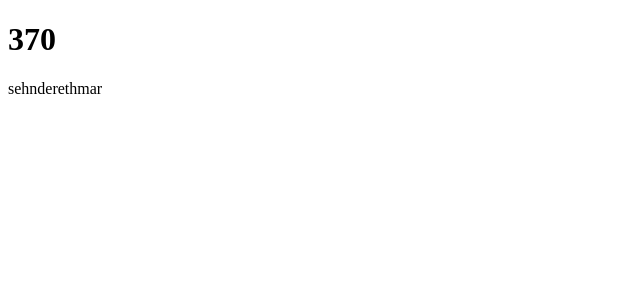
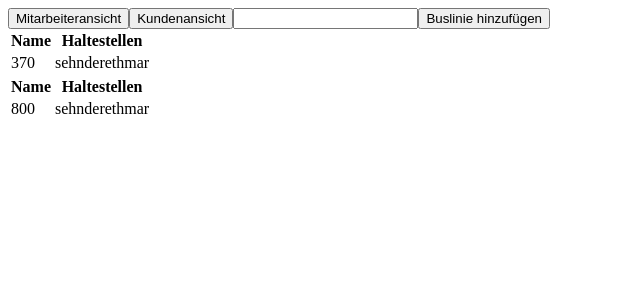
Before and after one commit to MarcHSW/workspacevscode, a React (Create React App) app in the folder bussupervisor/frontend/: page / in a window 1280 px wide. Shown: the top 300 px of the page, without its empty margins (0-640 px from the left). Built offline with nearby package versions, Linux system fonts and the light colour scheme; no server answers.

Commit message:
frontend update

```diff
--- a/bussupervisor/frontend/package.json
+++ b/bussupervisor/frontend/package.json
@@ -11,6 +11,8 @@
     "react-dom": "^17.0.2",
     "react-dropzone": "^12.0.4",
     "react-scripts": "5.0.0",
+    "react-table": "^7.7.0",
+    "styled-components": "^5.3.3",
     "web-vitals": "^2.1.4"
   },
   "scripts": {
--- a/bussupervisor/frontend/src/App.js
+++ b/bussupervisor/frontend/src/App.js
@@ -17,18 +17,30 @@ let columns = [
 
 function Buslinien() {
   const [buslinien, setBuslinien] = useState([
-    { name: "370", haltestellen: ["sehnde", "rethmar"] }
+    { name: "370", haltestellen: ["sehnde", "rethmar"]},
+    { name: "800", haltestellen: ["sehnde", "rethmar"]}
   ]);
 
   const buslinienNameRef = useRef();
 
-  function handleAddBuslinie(e) {
+  function handleAddBuslinie() {
     const name = buslinienNameRef.current.value;
 
     setBuslinien((prevBuslinien) => {
       return [...prevBuslinien, { name: name, haltestellen: [] }];
     });
     buslinienNameRef.current.value = null;
+  }
+
+
+//TODO: implementieren
+  const openKundenansicht = () => {
+
+  }
+
+  //TODO: implementieren
+  const openMitarbeiteransicht = () =>{
+
   }
 
   const fetchBuslinien = () => {
@@ -42,12 +54,25 @@ function Buslinien() {
     fetchBuslinien();
   }, [])
 
-  return buslinien.map((buslinien, index) => {
+
+  const buslinienTable = buslinien.map((buslinien, index) => {
     return (<div key={index}>
-      <h1>{buslinien.name}</h1>
-      <p>{buslinien.haltestellen}</p>
-    </div>)
-  })
+     <Table
+     columns={columns}
+      data={[buslinien]}
+      tableLayout="auto"
+    />
+  </div>)
+
+});
+
+  return <div>
+  <button onClick={openMitarbeiteransicht}>Mitarbeiteransicht</button>
+  <button onClick={openKundenansicht}>Kundenansicht</button>
+  <input ref={buslinienNameRef} type="text" />
+  <button onClick={handleAddBuslinie}>Buslinie hinzufügen</button>
+  <div>{buslinienTable}</div>
+  </div>
 
 }
 
--- /dev/null
+++ b/bussupervisor/frontend/src/Haltestelle.js
@@ -0,0 +1,6 @@
+class Haltestelle{
+    constructor(id, haltestellenName){
+        this.id =id;
+        this.haltestellenName = haltestellenName;
+    }
+}
```
Also changed, not shown: bussupervisor/frontend/src/App1.js (added, +72 -0 lines), bussupervisor/frontend/src/Busfahrt.js (added, +10 -0 lines), bussupervisor/frontend/src/Buslinie.js (+5 -9 lines), bussupervisor/frontend/src/BuslinienFactory.js (added, +9 -0 lines), 1 other file (tests, documents, lock files or other folders).
